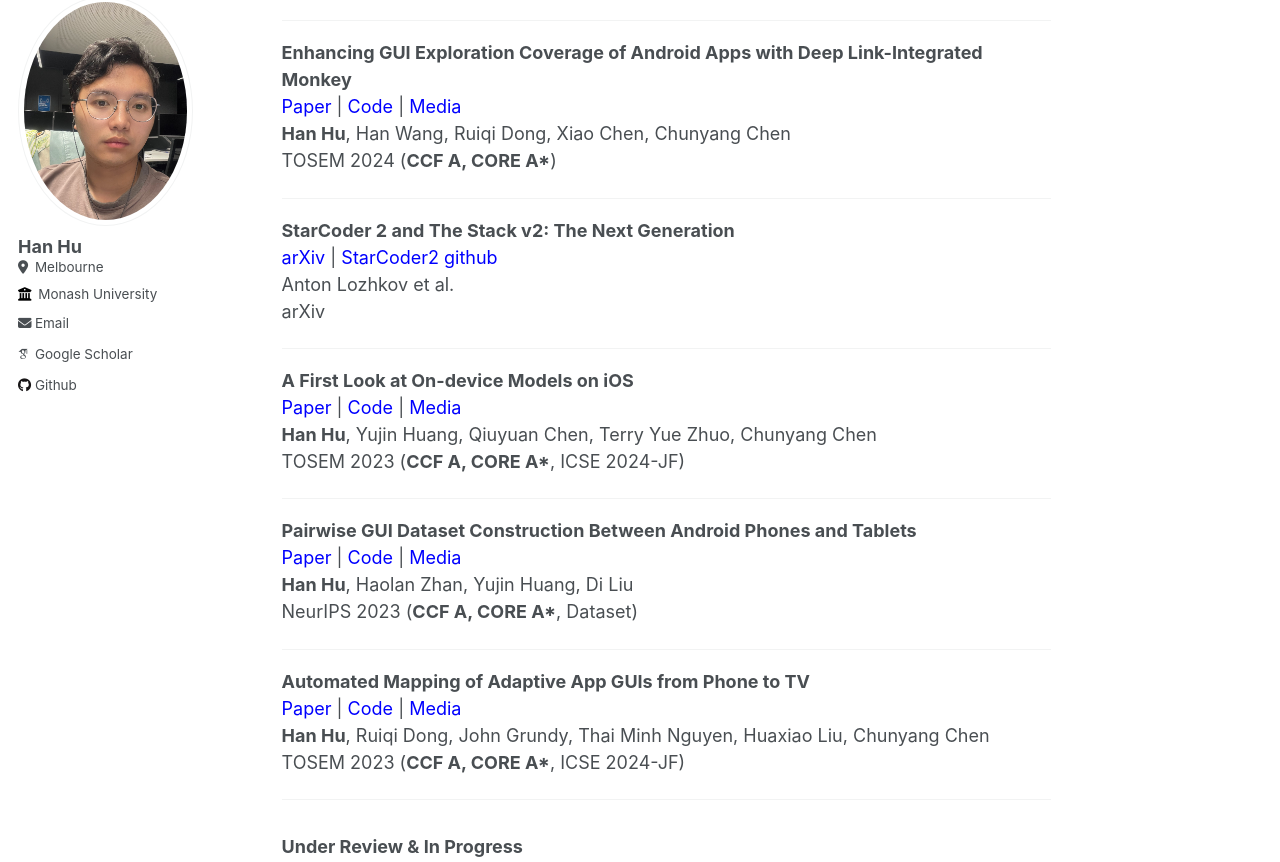
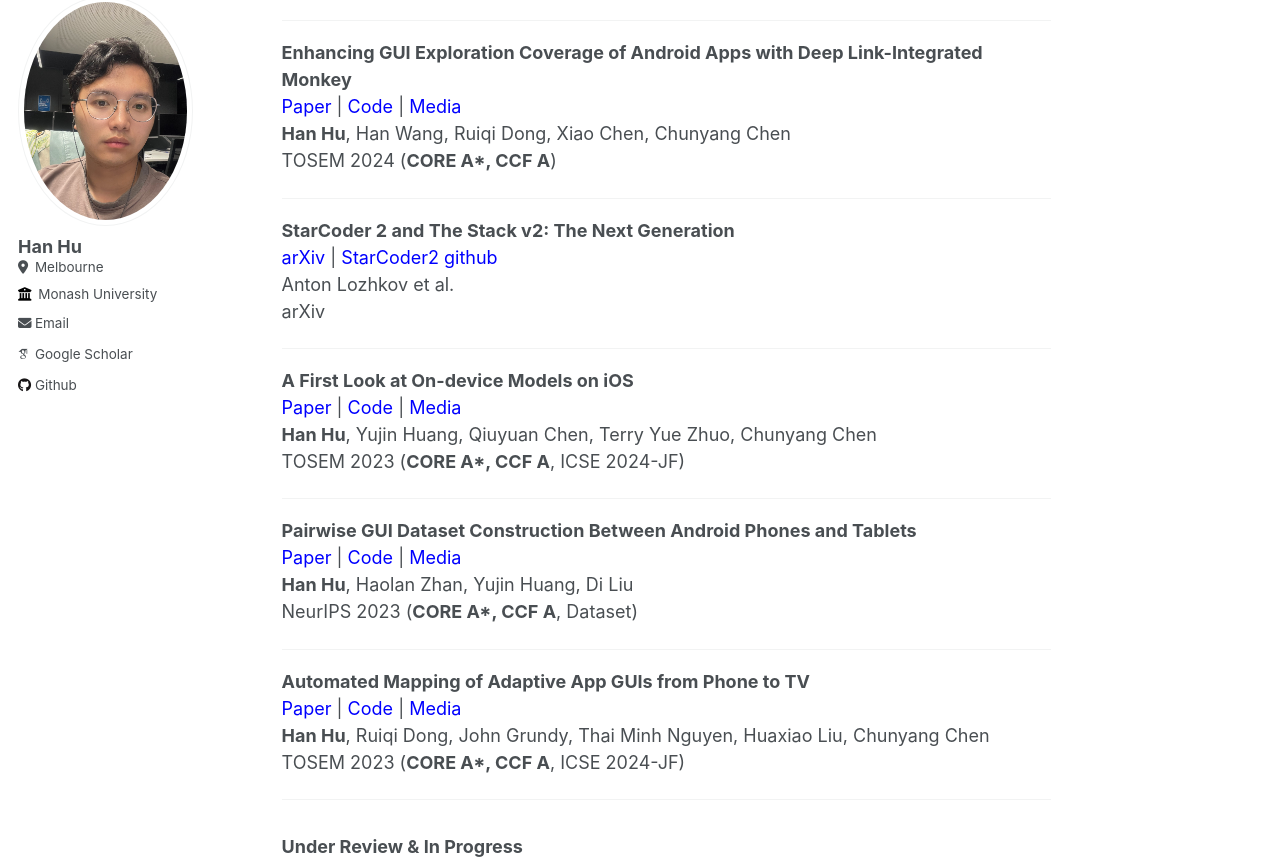
Before and after one commit to huhanGitHub/huhanGitHub.github.io, a Jekyll site: the page built from _pages/about.md, in a window 1280 px wide and 1400 px high, scrolled down 1702 px. Shown: the part 110-972 px from the top of the window. Built offline with Jekyll 4.4.1, drawn with Linux system fonts in a browser that asks for light colours; some web fonts are replaced.

```diff
--- a/_pages/about.md
+++ b/_pages/about.md
@@ -64,7 +64,7 @@ arXiv
 <a href="https://github.com/huhanGitHub/guidedExplore" style="text-decoration: none; color: blue;">Code</a> |
 <a href="#" style="text-decoration: none; color: blue;">Media</a><br>
 <span style="font-weight: bold;">Han Hu</span>, Han Wang, Ruiqi Dong, Xiao Chen, Chunyang Chen<br>
-TOSEM 2024 (<strong>CCF A, CORE A*</strong>)
+TOSEM 2024 (<strong>CORE A*, CCF A</strong>)
 
 ---
 
@@ -81,7 +81,7 @@ arXiv
 <a href="https://github.com/huhanGitHub/iOS-App-database" style="text-decoration: none; color: blue;">Code</a> |
 <a href="#" style="text-decoration: none; color: blue;">Media</a><br>
 <span style="font-weight: bold;">Han Hu</span>, Yujin Huang, Qiuyuan Chen, Terry Yue Zhuo, Chunyang Chen<br>
-TOSEM 2023 (<strong>CCF A, CORE A*</strong>, ICSE 2024-JF)
+TOSEM 2023 (<strong>CORE A*, CCF A</strong>, ICSE 2024-JF)
 
 ---
 
@@ -90,7 +90,7 @@ TOSEM 2023 (<strong>CCF A, CORE A*</strong>, ICSE 2024-JF)
 <a href="https://github.com/huhanGitHub/papt" style="text-decoration: none; color: blue;">Code</a> |
 <a href="https://neurips.cc/virtual/2023/poster/73679" style="text-decoration: none; color: blue;">Media</a><br>
 <span style="font-weight: bold;">Han Hu</span>, Haolan Zhan, Yujin Huang, Di Liu<br>
-NeurIPS 2023 (<strong>CCF A, CORE A*</strong>, Dataset)
+NeurIPS 2023 (<strong>CORE A*, CCF A</strong>, Dataset)
 
 ---
 
@@ -99,7 +99,7 @@ NeurIPS 2023 (<strong>CCF A, CORE A*</strong>, Dataset)
 <a href="#" style="text-decoration: none; color: blue;">Code</a> |
 <a href="#" style="text-decoration: none; color: blue;">Media</a><br>
 <span style="font-weight: bold;">Han Hu</span>, Ruiqi Dong, John Grundy, Thai Minh Nguyen, Huaxiao Liu, Chunyang Chen<br>
-TOSEM 2023 (<strong>CCF A, CORE A*</strong>, ICSE 2024-JF)
+TOSEM 2023 (<strong>CORE A*, CCF A</strong>, ICSE 2024-JF)
 
 ---
 
```
